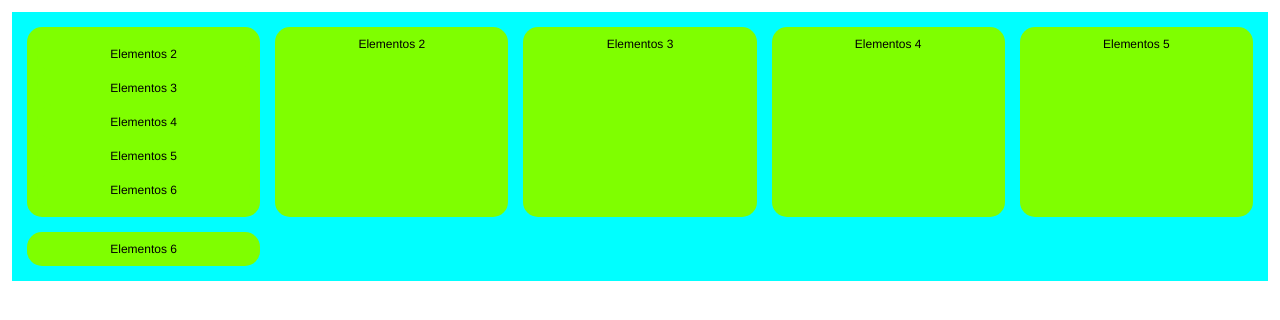
After one commit to marioaje/multimedios0125, a PHP site: page /adaptablegrid.html in a window 1280 px wide. The commit adds this page. Shown: the top 320 px of the page. Run offline with PHP 8.4, Linux system fonts and the light colour scheme.

Commit message:
Version con grid

```diff
--- /dev/null
+++ b/semana02/adaptablegrid.html
@@ -0,0 +1,53 @@
+<!DOCTYPE html>
+<html lang="en">
+<head>
+    <meta charset="UTF-8">
+    <meta name="viewport" content="width=device-width, initial-scale=1.0">
+    <title>Document</title>
+    <style>
+        *{
+            margin: 0;
+            padding: 6px;
+            box-sizing: border-box;
+            font-size: 12px;
+            font-family: 'Franklin Gothic Medium', 'Arial Narrow', Arial, sans-serif;
+        }
+
+        .contedor{
+            display: grid;
+            grid-template-columns: repeat(
+                auto-fit,
+                minmax(200px, 1fr)
+            );
+            gap: 15px;
+            padding: 15px;
+            background-color: aqua;
+        }
+
+        .cajas{
+            background-color: chartreuse;
+            padding: 10px;
+            text-align: center;
+            border-radius: 15px;
+        }
+    </style>
+</head>
+<body>
+    <div class="contedor">
+        <div class="cajas">
+            <div class="cajas">Elementos 2</div>
+            <div class="cajas">Elementos 3</div>
+            <div class="cajas">Elementos 4</div>
+            <div class="cajas">Elementos 5</div>
+            <div class="cajas">Elementos 6</div>
+        </div>
+        <div class="cajas">Elementos 2</div>
+        <div class="cajas">Elementos 3</div>
+        <div class="cajas">Elementos 4</div>
+        <div class="cajas">Elementos 5</div>
+        <div class="cajas">Elementos 6</div>
+
+
+    </div>
+</body>
+</html>
```
Also changed, not shown: semana02/adaptable.html (+16 -1 lines), semana02/css/response.css (+0 -25 lines).
